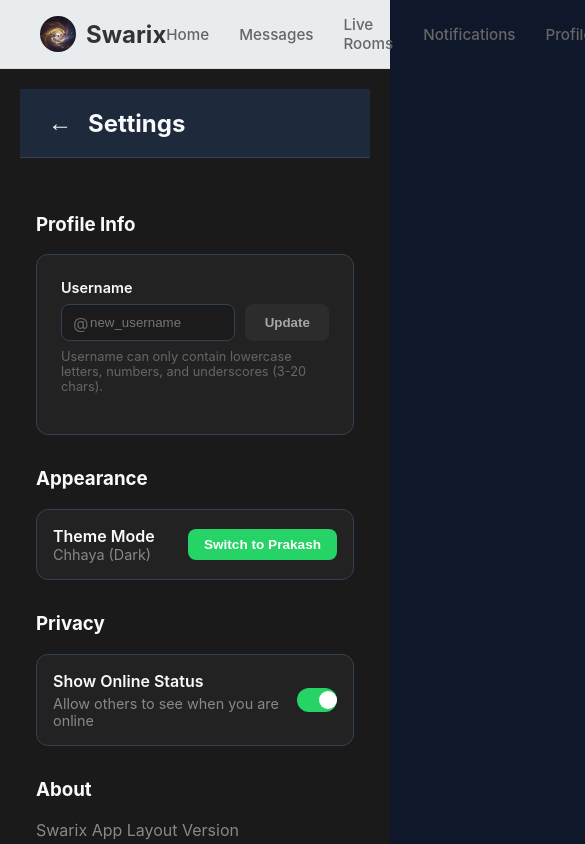
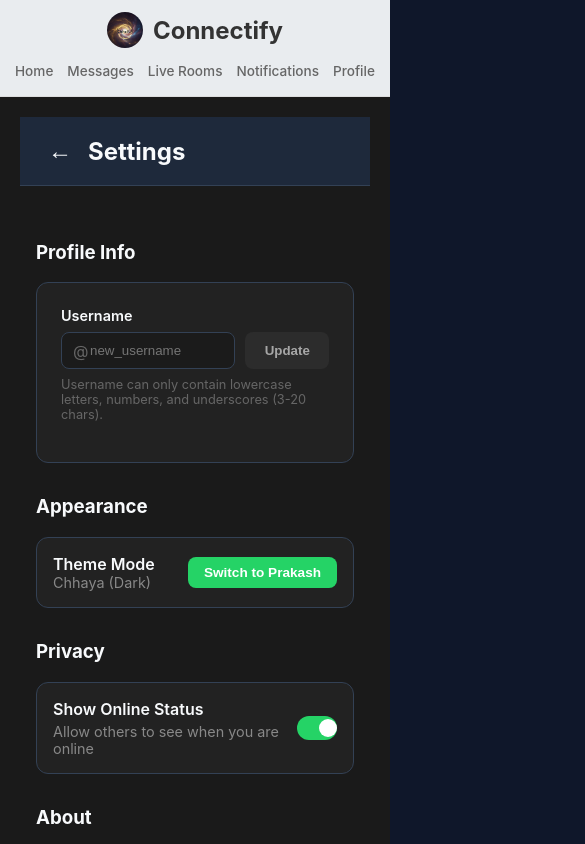
Before and after one commit to sahilshirsath603-stack/Chhay.A, a React (Create React App) app in the folder frontend/: page /settings in a window 390 px wide. Shown: the whole page, 585 px wide, since content can reach past the window. Built offline with nearby package versions, Linux system fonts and the light colour scheme; no server answers; sample sign-in values are in the browser's storage.

Commit message:
Rename app to Connectify

```diff
--- a/frontend/public/index.html
+++ b/frontend/public/index.html
@@ -6,7 +6,7 @@
   <link rel="icon" href="%PUBLIC_URL%/favicon.ico" />
   <meta name="viewport" content="width=device-width, initial-scale=1" />
   <meta name="theme-color" content="#000000" />
-  <meta name="description" content="Swarix is a modern social discovery and chat platform where users connect, chat, and express themselves through mood-based interactions." />
+  <meta name="description" content="Connectify is a modern social discovery and chat platform where users connect, chat, and express themselves through mood-based interactions." />
   <link rel="apple-touch-icon" href="%PUBLIC_URL%/logo192.png" />
   <!--
       manifest.json provides metadata used when your web app is installed on a
@@ -22,7 +22,7 @@
       work correctly both with client-side routing and a non-root public URL.
       Learn how to configure a non-root public URL by running `npm run build`.
     -->
-  <title>Swarix</title>
+  <title>Connectify</title>
 </head>
 
 <body>
--- a/frontend/src/components/home/HomeHeader.jsx
+++ b/frontend/src/components/home/HomeHeader.jsx
@@ -4,7 +4,7 @@
     return (
         <div className="home-header">
             <div style={{ display: "flex", flexDirection: "column", alignItems: "flex-start" }}>
-                <div className="logo">Swarix</div>
+                <div className="logo">Connectify</div>
                 <span style={{ fontSize: '0.7rem', color: '#a0a0a0', marginTop: '-4px' }}>Connect with people who match your vibe.</span>
             </div>
 
--- a/frontend/src/layout/AppLayout.css
+++ b/frontend/src/layout/AppLayout.css
@@ -73,3 +73,30 @@
     overflow-y: auto;
     position: relative;
 }
+
+/* Mobile Responsive Adjustments */
+@media (max-width: 768px) {
+    .app-header {
+        padding: 12px 15px;
+        flex-direction: column;
+        gap: 15px;
+    }
+
+    .nav-actions {
+        width: 100%;
+        gap: 12px;
+        justify-content: space-between;
+        overflow-x: auto;
+        padding-bottom: 5px;
+    }
+
+    .nav-actions span {
+        font-size: 0.85rem;
+        white-space: nowrap;
+    }
+
+    /* Hide scrollbar for cleaner look */
+    .nav-actions::-webkit-scrollbar {
+        display: none;
+    }
+}
--- a/frontend/src/layout/AppLayout.jsx
+++ b/frontend/src/layout/AppLayout.jsx
@@ -11,16 +11,16 @@
         <div className="app-layout">
             <header className="app-header">
                 <div className="header-left">
-                    {/* Swarix placeholder logo icon */}
+                    {/* Connectify placeholder logo icon */}
                     <img
                         src="/logo.jpg"
-                        alt="Swarix Logo"
+                        alt="Connectify Logo"
                         className="layout-logo-img"
                         onClick={() => navigate("/home")}
                         style={{ width: '36px', height: '36px', borderRadius: '50%', cursor: 'pointer', objectFit: 'cover' }}
                     />
                     <div className="logo" onClick={() => navigate("/home")}>
-                        Swarix
+                        Connectify
                     </div>
                 </div>
 
--- a/frontend/src/pages/Login.js
+++ b/frontend/src/pages/Login.js
@@ -84,7 +84,7 @@
         <div className="login-header">
           <div className="login-logo">
             <Icon name={APP_ICONS.activity} size={32} color="#7C5CFF" />
-            <span className="login-logo-text">Swarix</span>
+            <span className="login-logo-text">Connectify</span>
           </div>
           <div className="login-tagline">Connect with people who match your vibe.</div>
         </div>
--- a/frontend/src/pages/Register.js
+++ b/frontend/src/pages/Register.js
@@ -194,7 +194,7 @@
         <div className="register-header">
           <div className="register-logo">
             <Icon name={APP_ICONS.activity} size={32} color="#7C5CFF" />
-            <span className="register-logo-text">Swarix</span>
+            <span className="register-logo-text">Connectify</span>
           </div>
           <div className="register-subtitle">Connect with people who match your vibe.</div>
         </div>
--- a/frontend/src/pages/Settings.jsx
+++ b/frontend/src/pages/Settings.jsx
@@ -277,8 +277,8 @@
 
                 <div className="settings-section" style={{ marginTop: '2rem' }}>
                     <h3>About</h3>
-                    <p style={{ color: '#888' }}>Swarix App Layout Version</p>
-                    <p style={{ color: '#888' }}>Swarix v1.0.0 framework</p>
+                    <p style={{ color: '#888' }}>Connectify App Layout Version</p>
+                    <p style={{ color: '#888' }}>Connectify v1.0.0 framework</p>
                 </div>
 
                 <div className="settings-section" style={{ marginTop: '3rem', borderTop: '1px solid var(--border-color, rgba(255,255,255,0.1))', paddingTop: '2rem' }}>
```
Also changed, not shown: 1 other file (tests, documents, lock files or other folders).
